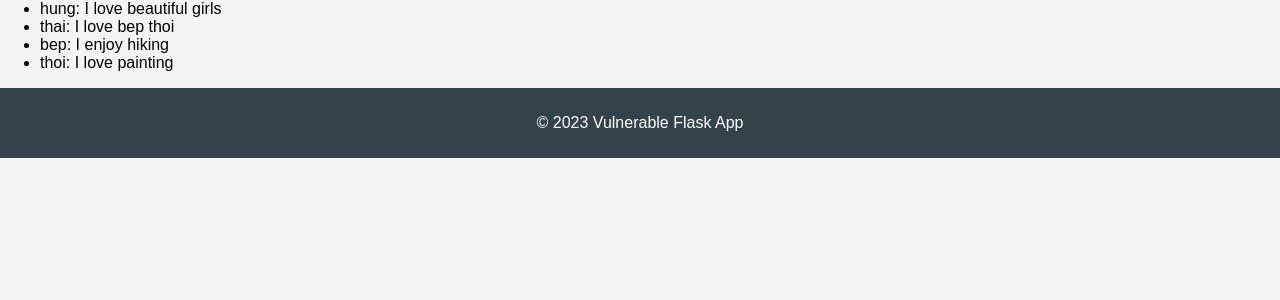
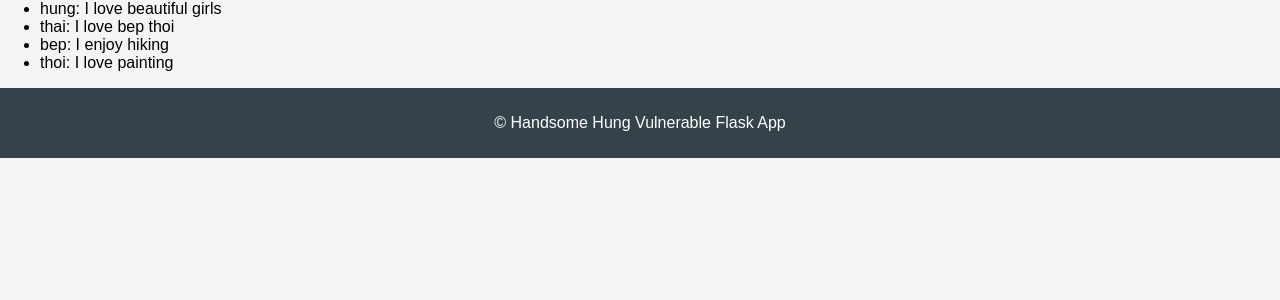
Before and after one commit to thaibahung/Lab4_Cybersecurity, a Flask app: page / in a window 1280 px wide. Shown: the part 146-446 px from the top of the page. Run offline with Flask 2, Linux system fonts and the light colour scheme; data comes from the database, SQL or seed files in the repository.

Commit message:
Update index.html

```diff
--- a/vulnerable-flask-app/app/templates/index.html
+++ b/vulnerable-flask-app/app/templates/index.html
@@ -23,7 +23,7 @@
         </ul>
     </main>
     <footer>
-        <p>&copy; 2023 Vulnerable Flask App</p>
+        <p>&copy; Handsome Hung Vulnerable Flask App</p>
     </footer>
 </body>
 </html>
```
